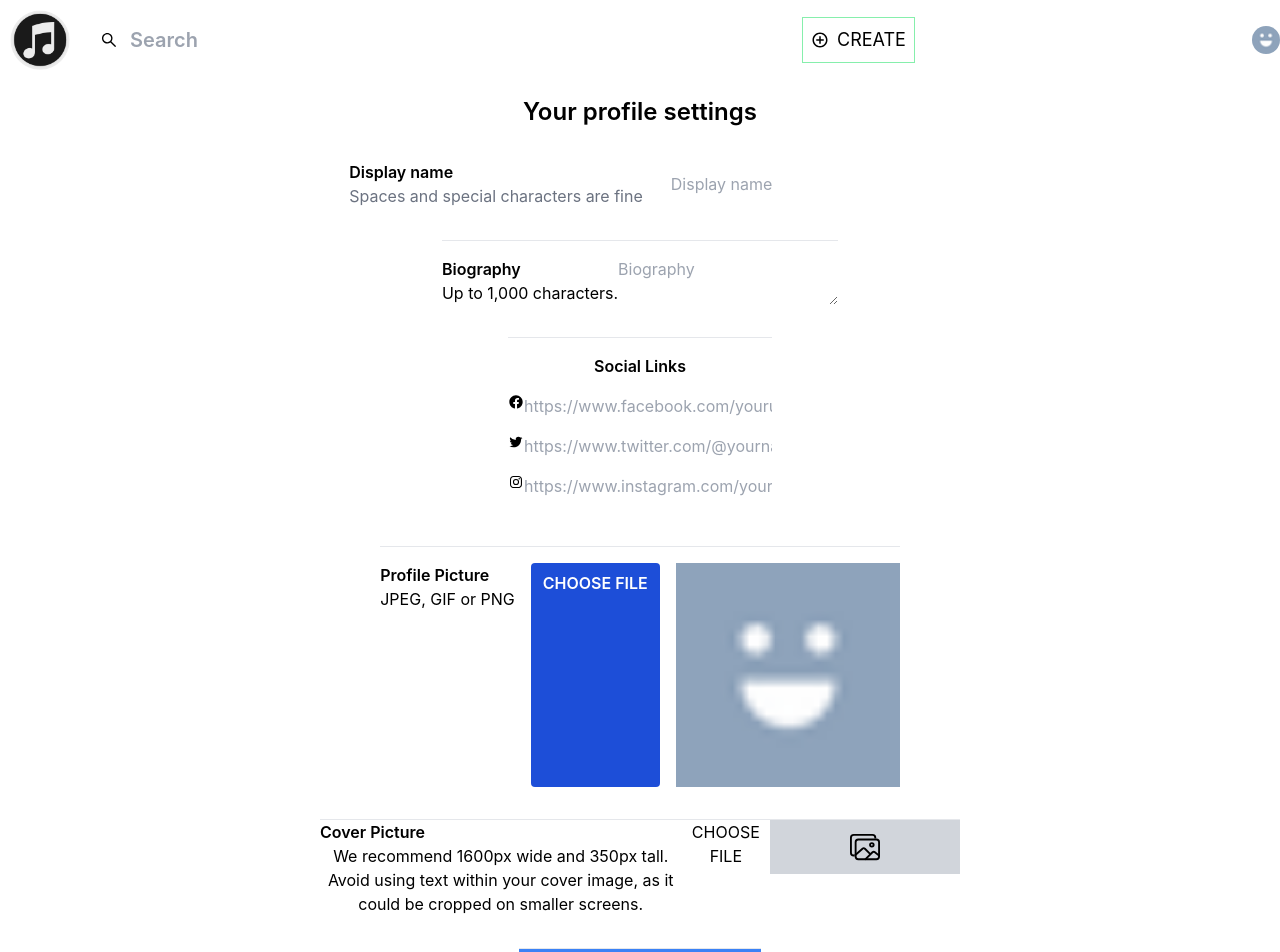
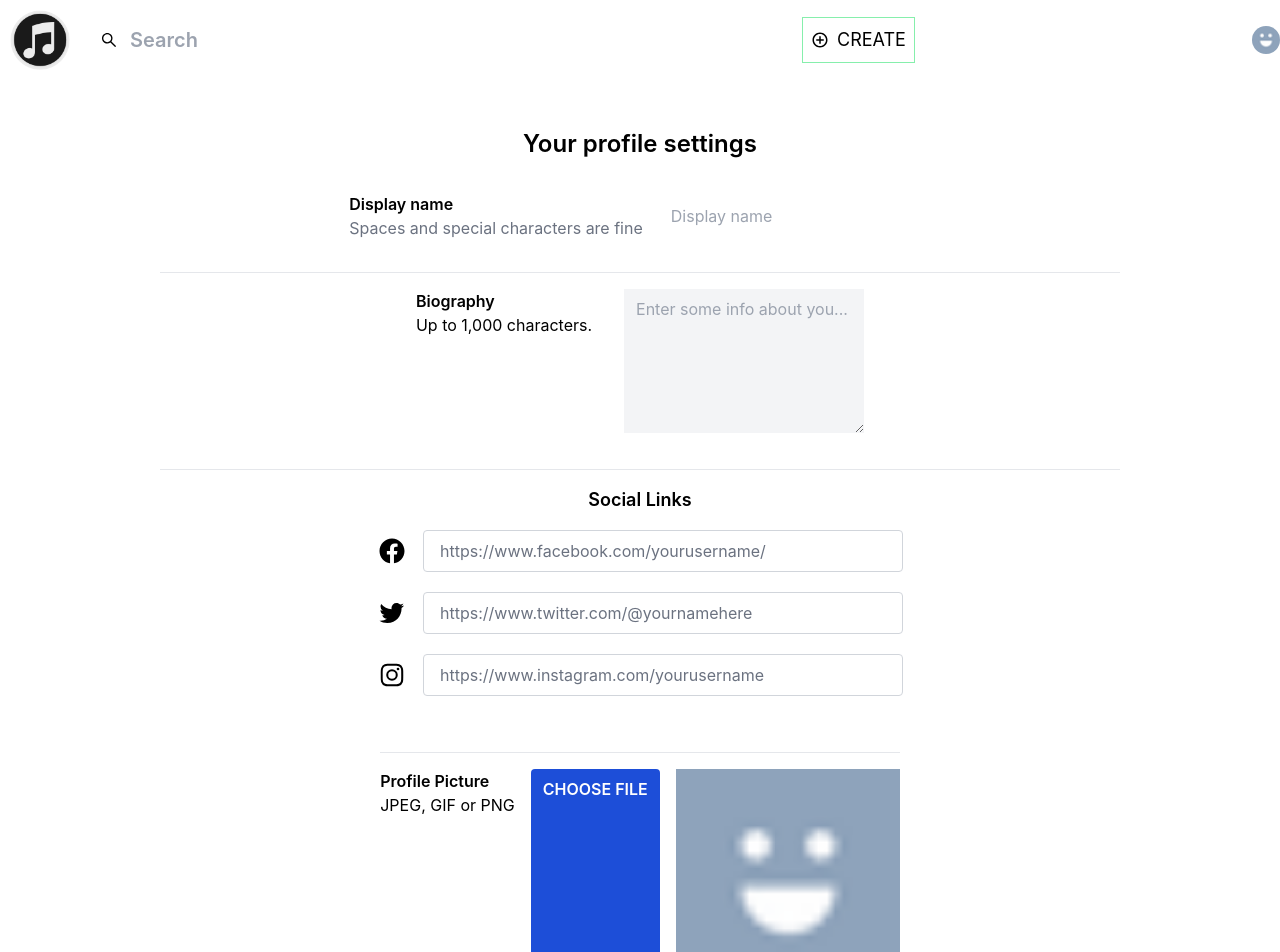
Before and after one commit to Elvissunguti/dj-mixes, a React (Create React App) app: page /profilepage in a window 1280 px wide. Shown: the top 952 px of the page. Built offline with nearby package versions, Linux system fonts and the light colour scheme; no server answers.

Commit message:
added styling

```diff
--- a/src/Components/Profile/ProfilePage.jsx
+++ b/src/Components/Profile/ProfilePage.jsx
@@ -17,9 +17,9 @@ const ProfilePage = () => {
     return(
         <section>
             <NavBar />
-            <div className="mx-auto w-1/2">
+            <div className="mx-auto py-8 w-3/4 ">
                 <p className="font-semibold text-2xl my-4">Your profile settings</p>
-                <div>
+                <div className="w-full">
                     <form className="w-full flex justify-center items-center flex-col">
 
                         <div className="flex flex-row space-x-4 my-4">
@@ -36,7 +36,7 @@ const ProfilePage = () => {
                         />
                         </div>
 
-                        <div className="flex flex-row border-t my-4 pt-4">
+                        <div className="flex flex-row justify-center  border-t w-full space-x-8 my-4 pt-4">
                             <div className="flex flex-col items-start">
                             <label className="font-semibold">Biography</label>
                             <p>Up to 1,000 characters.</p>
@@ -44,42 +44,42 @@ const ProfilePage = () => {
                             <textarea
                             type="text"
                             id="biography"
-                            placeholder="Biography"
+                            placeholder="Enter some info about you..."
                             onChange={(e) => setBiography(e.target.value)}
-                            className=""
+                            className="h-36 w-1/4 bg-gray-100 px-3 py-2"
                             />
                         </div>
 
-                        <div className="border-t pt-4 my-4">
-                        <p className="font-semibold">Social Links</p>
-                        <div className="flex flex-row my-4 ">
-                            <label><BiLogoFacebookCircle /></label>
+                        <div className=" border-t pt-4 my-5 w-full">
+                        <p className="text-lg font-semibold">Social Links</p>
+                        <div className="flex flex-row items-center justify-center my-4 space-x-4">
+                            <label><BiLogoFacebookCircle className="text-3xl" /></label>
                             <input
                             type="text"
                             id="facebook"
                             placeholder="https://www.facebook.com/yourusername/"
                             onChange={(e) => setFacebookUrl(e.target.value)}
-                            className=""
+                            className="px-4 py-2 w-1/2 border rounded border-gray-300 placeholder-gray-500 focus:z-10 focus:border-indigo-500 focus:outline-none focus:ring-indigo-500 "
                             />
                         </div>
-                        <div className="flex flex-row my-4">
-                            <label><BiLogoTwitter /></label>
+                        <div className="flex flex-row items-center justify-center my-5 space-x-4">
+                            <label><BiLogoTwitter className="text-3xl" /></label>
                             <input
                             type="text"
                             id="twitter"
                             placeholder="https://www.twitter.com/@yournamehere"
                             onChange={(e) => setTwitterUrl(e.target.value)}
-                            className=""
+                            className="px-4 py-2 w-1/2 border rounded border-gray-300 placeholder-gray-500 focus:z-10 focus:border-indigo-500 focus:outline-none focus:ring-indigo-500 "
                             />
                         </div>
-                        <div className="flex flex-row my-4 justify-center">
-                            <label><BiLogoInstagram /></label>
+                        <div className="flex flex-row items-center justify-center my-5 space-x-4">
+                            <label><BiLogoInstagram className="text-3xl"/></label>
                             <input
                             type="text"
                             id="instagram"
                             placeholder="https://www.instagram.com/yourusername"
                             onChange={(e) => setInstagramUrl(e.target.value)}
-                            className=""
+                            className="px-4 py-2 w-1/2 border rounded border-gray-300 placeholder-gray-500 focus:z-10 focus:border-indigo-500 focus:outline-none focus:ring-indigo-500 "
                             />
                         </div>
                         </div>
@@ -92,11 +92,11 @@ const ProfilePage = () => {
                             id="profilePic"
                             type="file"
                             accept=".jpg,.jpeg,.gif,.png"
-                            className="absolute top-0 left-0 opacity-0"
+                            className="absolute hidden top-0 left-0 opacity-0  cursor-pointer"
                             />
                             <label
                             htmlFor="profilePic"
-                            className="bg-blue-700 px-3 py-2 text-white font-semibold rounded">
+                            className="bg-blue-700 px-3 py-2 text-white font-semibold rounded cursor-pointer">
                                 CHOOSE FILE
                             </label>
                             <div className="w-56 h-56">
@@ -117,8 +117,8 @@ const ProfilePage = () => {
                         </div>
 
 
-                        <div className="flex flex-row my-4 relative border-t">
-                            <div className="flex flex-col justify-start items-start w-2/3">
+                        <div className="flex flex-row my-4 pt-4 relative space-x-4 border-t">
+                            <div className="flex flex-col mr-8 justify-start items-start w-2/3">
                             <label className="font-semibold">Cover Picture</label>
                             <p>We recommend 1600px wide and 350px tall. Avoid using text within your cover image, as it could be cropped on smaller screens.</p>
                             </div>
@@ -126,11 +126,11 @@ const ProfilePage = () => {
                             id="coverPic"
                             type="file"
                             accept=".jpg,.jpeg,.gif,.png"
-                            className="absolute top-0 left-0 opacity-0"
+                            className="hidden"
                             />
                             <label
                             htmlFor="coverPic"
-                            className="">
+                            className="bg-blue-700 px-3 py-2 text-white font-semibold rounded cursor-pointer">
                                 CHOOSE FILE
                             </label>
                             <div className="w-56 h-16 ">
@@ -149,7 +149,7 @@ const ProfilePage = () => {
                         </div>
                         <div className="border-t my-4">
                             <button type="submit"
-                             className="px-3 py-2 text-lg text-white text-bold bg-blue-500 hover:bg-blue-700 ">
+                             className="px-3 py-2 text-lg text-white text-bold bg-blue-600 hover:bg-blue-800 rounded">
                                 SAVE PROFILE SETTINGS
                             </button>
                         </div>
```
